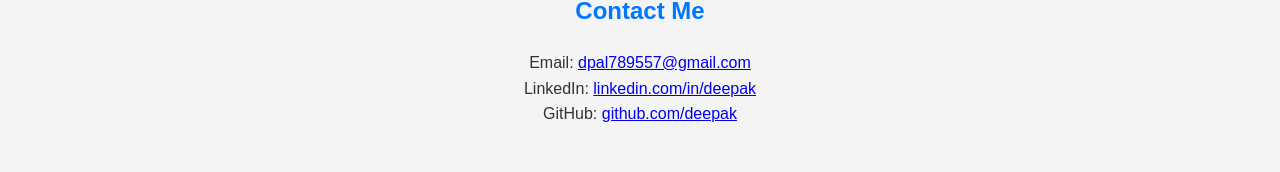
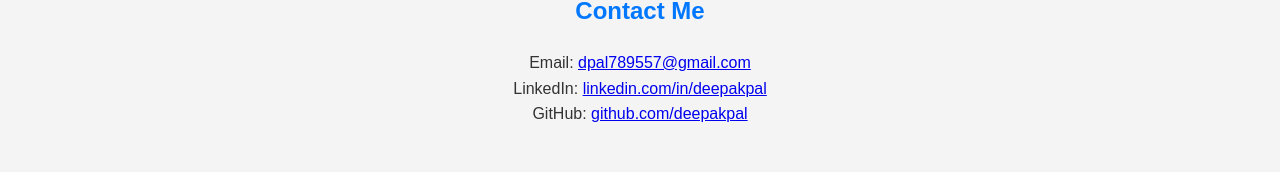
Before and after one commit to CodeByDeepak01/first_project, a plain HTML site: page index.html in a window 1280 px wide. Shown: the part 1700-1872 px from the top of the page. Drawn offline with Linux system fonts and the light colour scheme.

Commit message:
Update index.html

```diff
--- a/index.html
+++ b/index.html
@@ -102,8 +102,8 @@
     <section id="contact">
       <h2>Contact Me</h2>
       <p>Email: <a href="mailto:dpal789557@gmail.com">dpal789557@gmail.com</a></p>
-      <p>LinkedIn: <a href="https://www.linkedin.com/in/deepak-pal-18b74a310">linkedin.com/in/deepak</a></p>
-      <p>GitHub: <a href="https://github.com/CodeByDeepak01">github.com/deepak</a></p>
+      <p>LinkedIn: <a href="https://www.linkedin.com/in/deepak-pal-18b74a310">linkedin.com/in/deepakpal</a></p>
+      <p>GitHub: <a href="https://github.com/CodeByDeepak01">github.com/deepakpal</a></p>
     </section>
 
     <footer>
```
